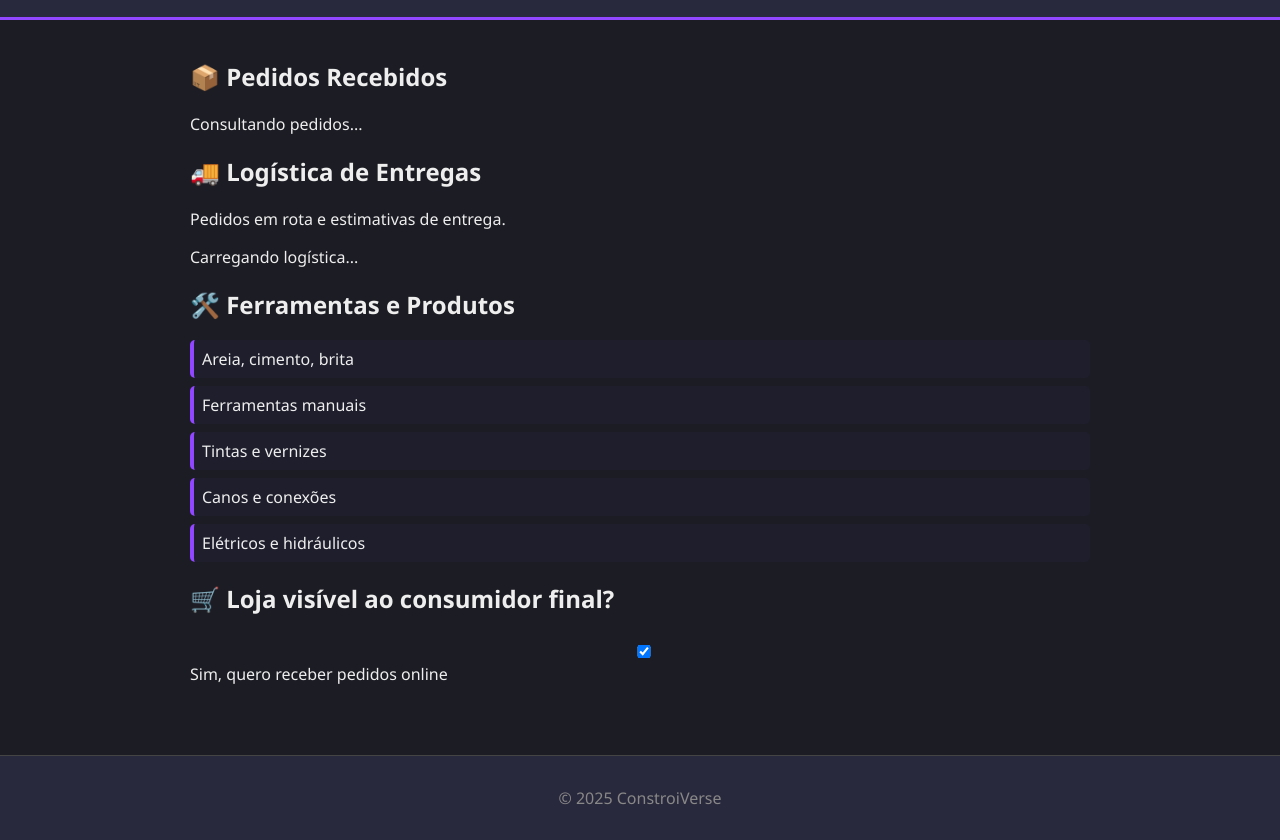
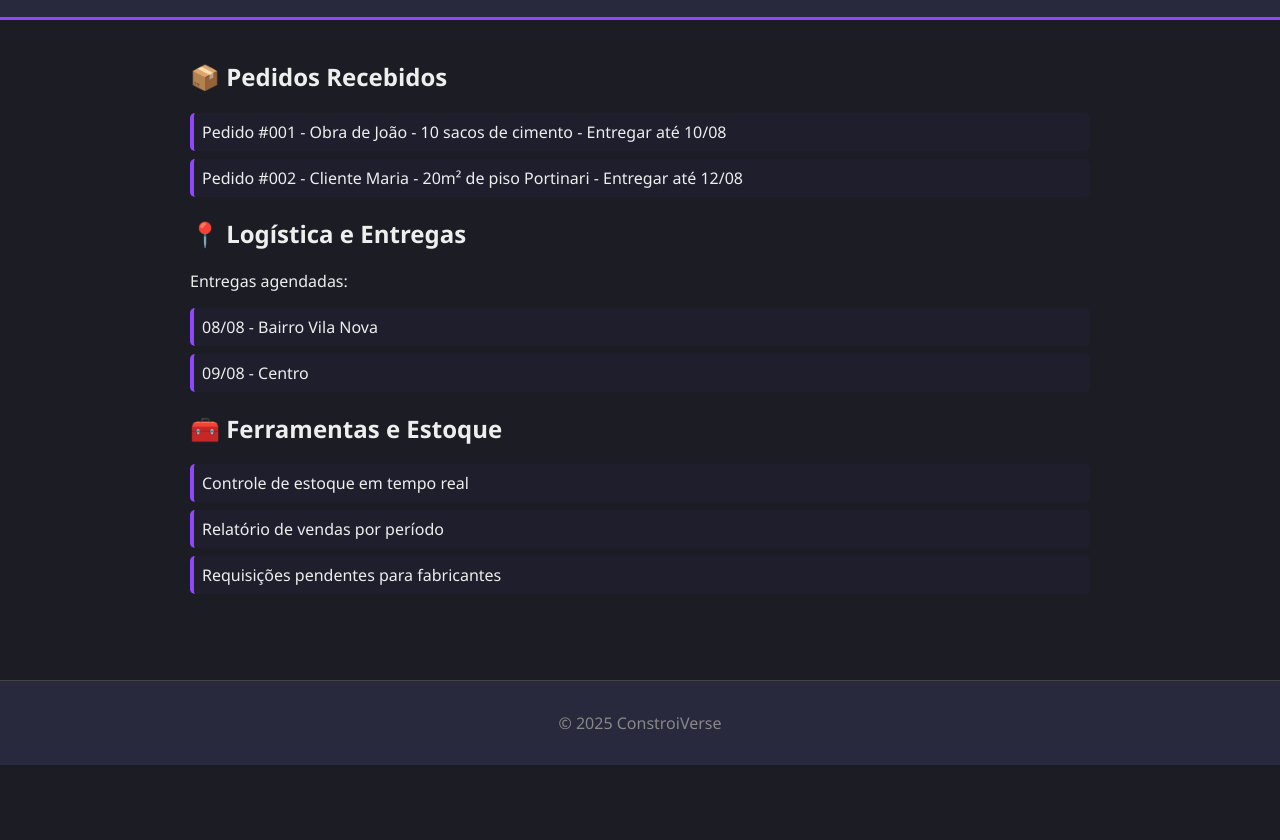
Before and after one commit to Claratrade33/ConstroiVerse, a plain HTML site: page frontend/painel/painel_loja.html in a window 1280 px wide. Shown: the part 78-918 px from the top of the page. After the commit the page ends 843 px from the top, so only its background shows below. Drawn offline with Linux system fonts and the light colour scheme.

Commit message:
Atualizar o painel_loja.html

```diff
--- a/frontend/painel/painel_loja.html
+++ b/frontend/painel/painel_loja.html
@@ -1,14 +1,13 @@
 <!DOCTYPE html>
 <html lang="pt-br">
 <head>
-  <meta charset="UTF-8" />
-  <meta name="viewport" content="width=device-width, initial-scale=1.0"/>
+  <meta charset="UTF-8">
   <title>Painel da Loja | ConstroiVerse</title>
   <link rel="stylesheet" href="/static/style.css" />
 </head>
 <body>
   <header>
-    <h1>🏪 Painel da Loja</h1>
+    <h1>🏬 Painel da Loja de Materiais</h1>
     <nav>
       <a href="/logout">Sair</a>
     </nav>
@@ -17,42 +16,33 @@
   <main>
     <section>
       <h2>📦 Pedidos Recebidos</h2>
-      <div id="pedidos-loja">Consultando pedidos...</div>
-    </section>
-
-    <section>
-      <h2>🚚 Logística de Entregas</h2>
-      <p>Pedidos em rota e estimativas de entrega.</p>
-      <div id="rota-entrega">Carregando logística...</div>
-    </section>
-
-    <section>
-      <h2>🛠️ Ferramentas e Produtos</h2>
       <ul>
-        <li>Areia, cimento, brita</li>
-        <li>Ferramentas manuais</li>
-        <li>Tintas e vernizes</li>
-        <li>Canos e conexões</li>
-        <li>Elétricos e hidráulicos</li>
+        <li>Pedido #001 - Obra de João - 10 sacos de cimento - Entregar até 10/08</li>
+        <li>Pedido #002 - Cliente Maria - 20m² de piso Portinari - Entregar até 12/08</li>
       </ul>
     </section>
 
     <section>
-      <h2>🛒 Loja visível ao consumidor final?</h2>
-      <label>
-        <input type="checkbox" id="visivel-consumidor" checked /> Sim, quero receber pedidos online
-      </label>
+      <h2>📍 Logística e Entregas</h2>
+      <p>Entregas agendadas:</p>
+      <ul>
+        <li>08/08 - Bairro Vila Nova</li>
+        <li>09/08 - Centro</li>
+      </ul>
+    </section>
+
+    <section>
+      <h2>🧰 Ferramentas e Estoque</h2>
+      <ul>
+        <li>Controle de estoque em tempo real</li>
+        <li>Relatório de vendas por período</li>
+        <li>Requisições pendentes para fabricantes</li>
+      </ul>
     </section>
   </main>
 
   <footer>
     <p>© 2025 ConstroiVerse</p>
   </footer>
-
-  <script>
-    document.getElementById('visivel-consumidor').addEventListener('change', function () {
-      alert("Visibilidade da loja atualizada.");
-    });
-  </script>
 </body>
 </html>
```
